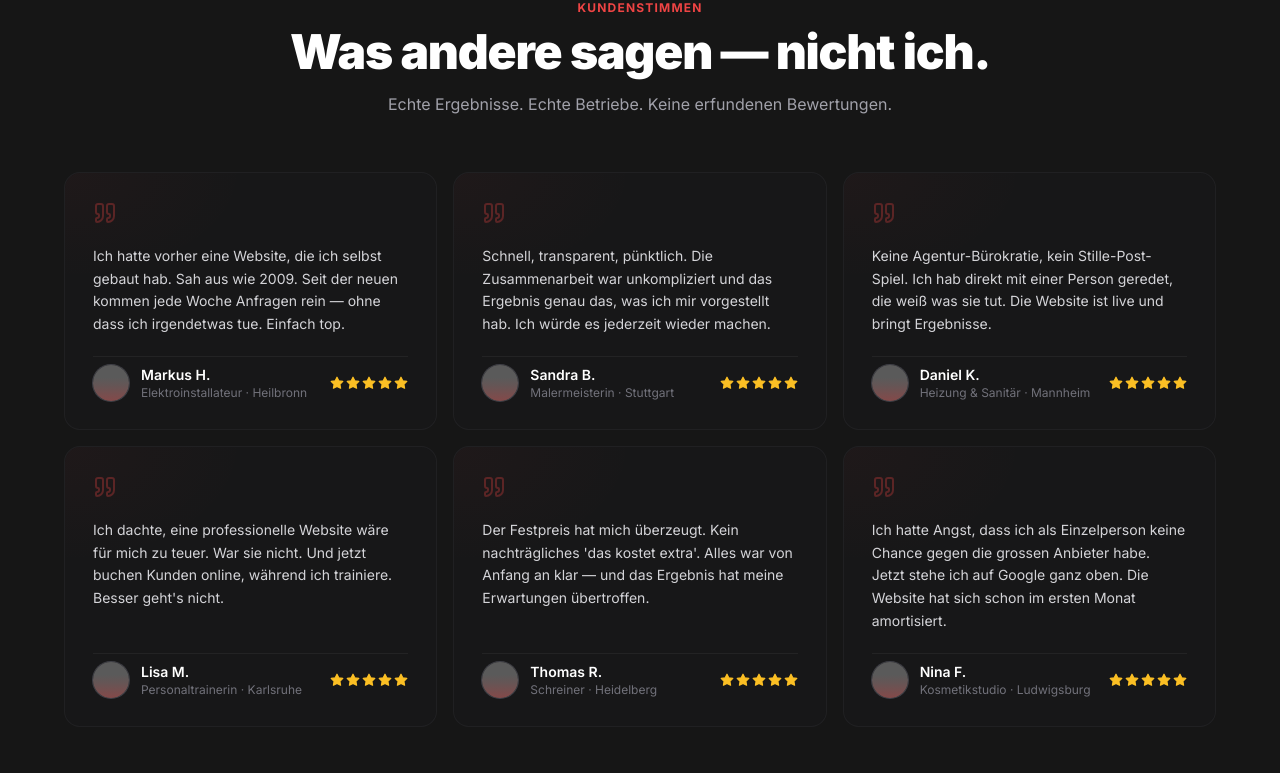
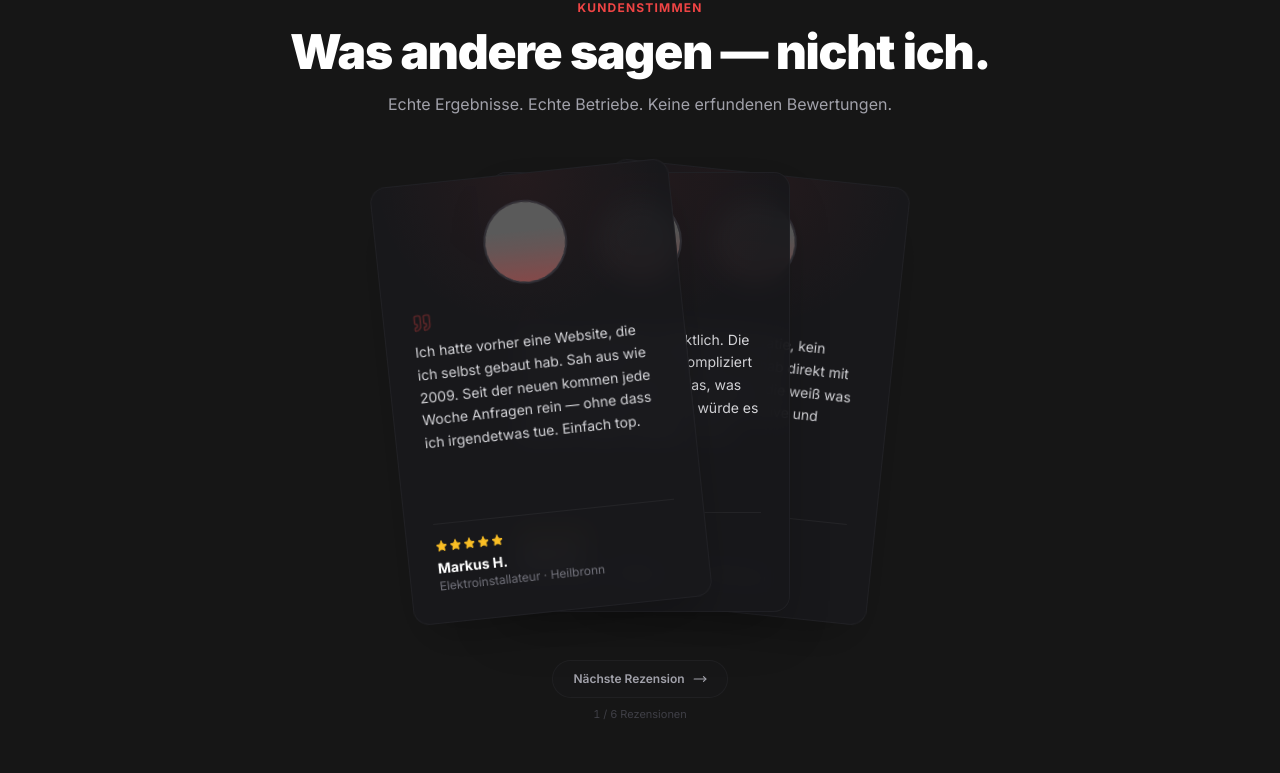
Before and after one commit to tienngyn/werkstattklar, a Next.js app: page / in a window 1280 px wide. Shown: the part 7301-8074 px from the top of the page. Built offline with nearby package versions, Linux system fonts and the light colour scheme; grey boxes are pictures that could not be loaded.

Commit message:
Integrate ShuffleCards into Testimonials section
Co-Authored-By: Claude Sonnet 4.6 <noreply@anthropic.com>

```diff
--- a/app/page.tsx
+++ b/app/page.tsx
@@ -15,6 +15,8 @@ import { GradientButton } from "@/components/ui/gradient-button";
 import { BGPattern } from "@/components/ui/bg-pattern";
 import { Avatar, AvatarImage, AvatarFallback } from "@/components/ui/avatar";
 import { FooterSection } from "@/components/ui/footer-section";
+import { ShuffleCards } from "@/components/ui/testimonial-cards";
+import type { Testimonial } from "@/components/ui/testimonial-cards";
 
 // ─── Utils ────────────────────────────────────────────────────────────────────
 function cn(...c: (string | undefined | false | null)[]) {
@@ -899,7 +901,7 @@ function HowItWorks() {
 }
 
 // ─── TESTIMONIALS ─────────────────────────────────────────────────────────────
-const testimonials = [
+const testimonials: Testimonial[] = [
   {
     name: "Markus H.",
     role: "Elektroinstallateur",
@@ -975,43 +977,14 @@ function Testimonials() {
         <FadeUp><p className="text-zinc-400 max-w-xl mx-auto text-sm md:text-base">Echte Ergebnisse. Echte Betriebe. Keine erfundenen Bewertungen.</p></FadeUp>
       </Stagger>
 
-      <div className="grid grid-cols-1 md:grid-cols-2 lg:grid-cols-3 gap-4">
-        {testimonials.map(({ name, role, location, initials, photo, text }, i) => (
-          <FadeUp key={name} delay={i * 0.06} className="h-full">
-            <div className="h-full relative rounded-2xl border border-zinc-800/60 bg-zinc-900/50 p-7 flex flex-col gap-5 overflow-hidden transition-transform duration-200 hover:-translate-y-1">
-              <div className="absolute inset-0 pointer-events-none opacity-30"
-                style={{ background: "radial-gradient(ellipse 70% 60% at 0% 0%, rgba(239,68,68,0.12), transparent 70%)" }} />
-              {/* Quote mark */}
-              <Quote className="w-6 h-6 text-red-500/30 shrink-0 relative z-10" />
-              {/* Text */}
-              <p className="text-zinc-300 text-sm leading-relaxed flex-1 relative z-10">{text}</p>
-              {/* Footer */}
-              <div className="relative z-10 flex items-center gap-3 pt-2 border-t border-white/[0.05]">
-                {/* Avatar: b&w + red overlay */}
-                <Avatar className="w-9 h-9 shrink-0 ring-1 ring-zinc-700">
-                  <AvatarImage
-                    src={photo}
-                    alt={name}
-                    className="grayscale contrast-150 brightness-[65%]"
-                  />
-                  <span className="absolute inset-0 rounded-full pointer-events-none"
-                    style={{ background: "linear-gradient(to top, rgba(220,38,38,0.32) 0%, rgba(220,38,38,0.09) 42%, transparent 65%)" }} />
-                  <AvatarFallback className="text-xs bg-zinc-800 text-zinc-400">{initials}</AvatarFallback>
-                </Avatar>
-                <div className="flex-1 min-w-0">
-                  <div className="text-sm font-semibold text-white truncate">{name}</div>
-                  <div className="text-xs text-zinc-500 truncate">{role} · {location}</div>
-                </div>
-                <StarRow />
-              </div>
-            </div>
-          </FadeUp>
-        ))}
+      {/* Shuffle card stack */}
+      <div className="flex justify-center">
+        <ShuffleCards testimonials={testimonials} />
       </div>
 
       {/* Bottom trust line */}
       <FadeUp delay={0.3}>
-        <div className="mt-12 flex flex-col sm:flex-row items-center justify-center gap-6 text-sm text-zinc-500">
+        <div className="mt-16 flex flex-col sm:flex-row items-center justify-center gap-6 text-sm text-zinc-500">
           <div className="flex items-center gap-2">
             <div className="flex -space-x-2">
               {testimonials.slice(0, 5).map(({ photo, initials }, i) => (
```
